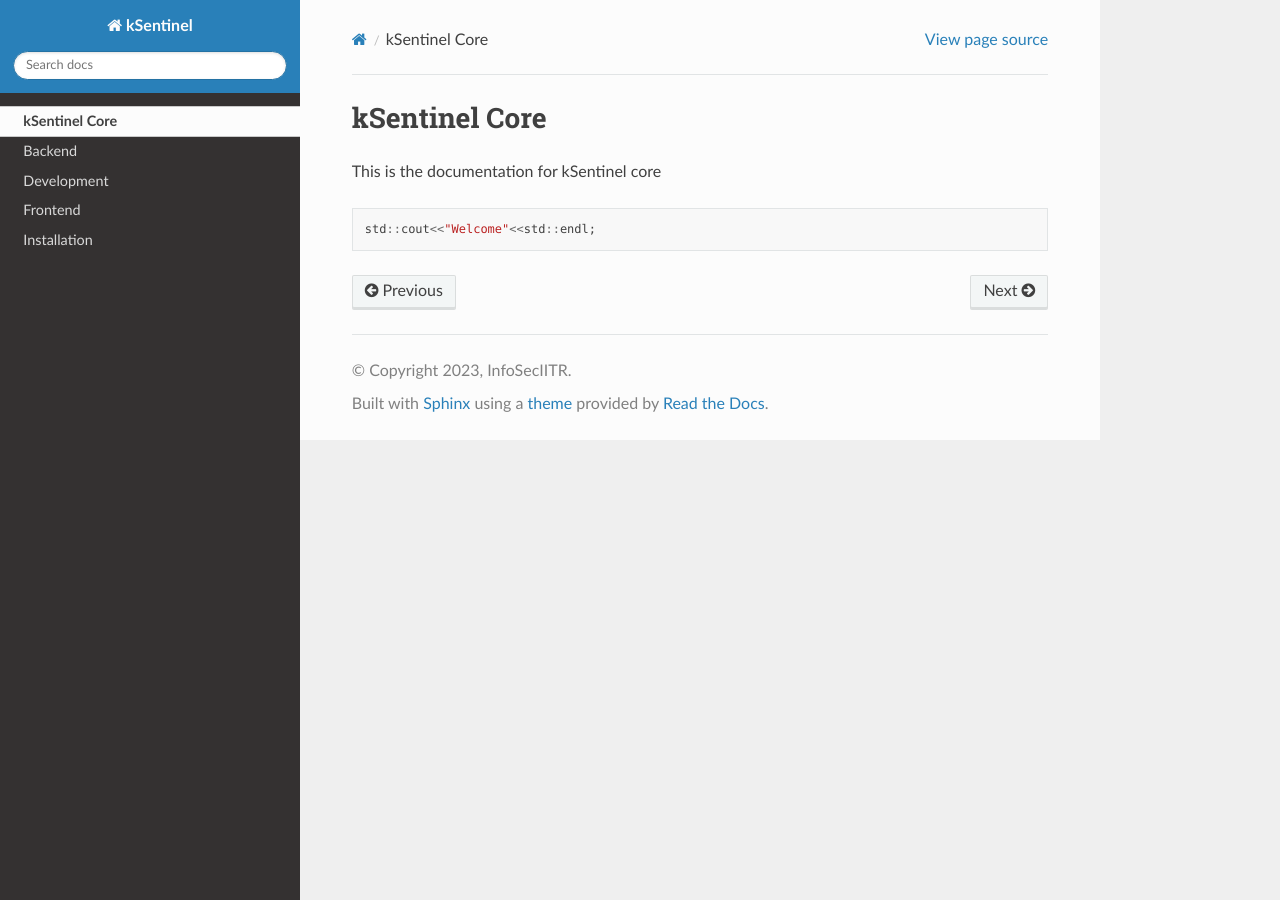
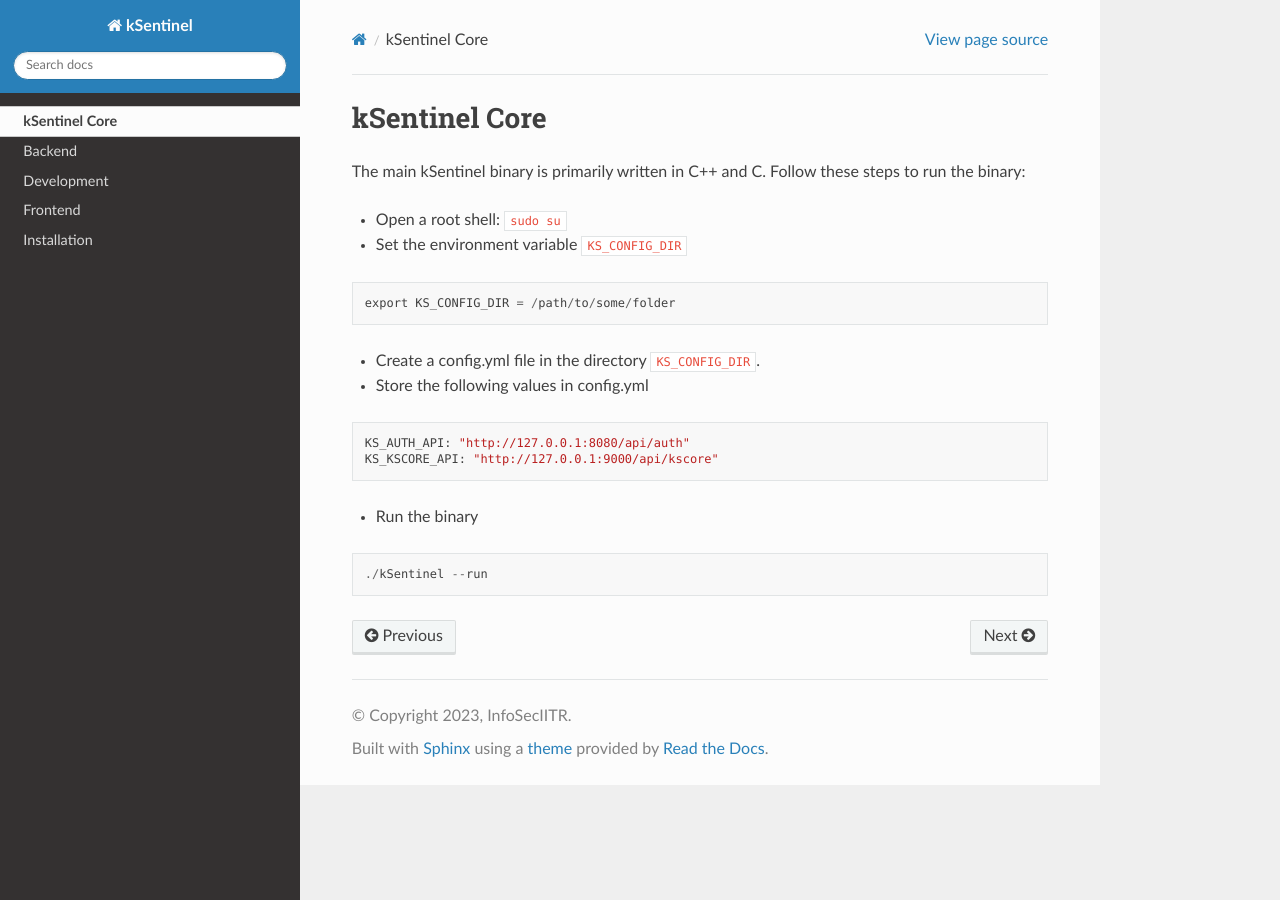
Before and after one commit to 0xSh4dy/kSentinel-docs, a Sphinx documentation site: the page built from source/core.md, in a window 1280 px wide. Built offline with Sphinx 7.4.7 and the Read the Docs theme 2.0.0, drawn with Linux system fonts in a browser that asks for light colours.

Commit message:
Update docs for core

````diff
--- a/source/core.md
+++ b/source/core.md
@@ -1,5 +1,19 @@
 ### kSentinel Core
-This is the documentation for kSentinel core
-```cpp
-std::cout<<"Welcome"<<std::endl;
+
+The main kSentinel binary is primarily written in C++ and C. Follow these steps to run the binary:
+
+- Open a root shell: `sudo su`
+- Set the environment variable `KS_CONFIG_DIR`
 ```
+export KS_CONFIG_DIR = /path/to/some/folder
+```
+- Create a config.yml file in the directory `KS_CONFIG_DIR`.
+- Store the following values in config.yml
+```
+KS_AUTH_API: "http://127.0.0.1:8080/api/auth"
+KS_KSCORE_API: "http://127.0.0.1:9000/api/kscore"
+```
+- Run the binary
+```
+./kSentinel --run
+```
````
Also changed, not shown: 5 other files.
